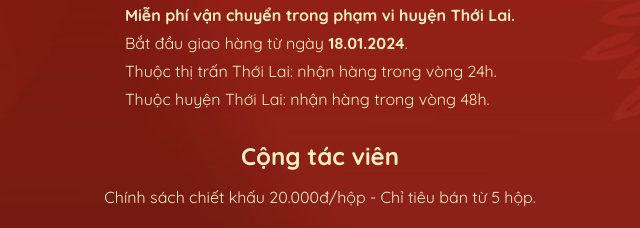
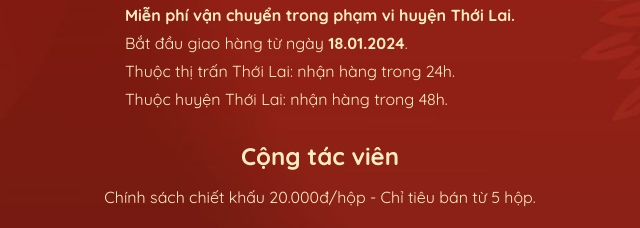
Before and after one commit to devbkl13/locxuan, a plain HTML site: page index.html in a window 1280 px wide. Shown: the part 1259-1487 px from the top of the page, 320-960 px from the left. Drawn offline with Linux system fonts and the light colour scheme.

Commit message:
Shorten text

```diff
--- a/index.html
+++ b/index.html
@@ -44,8 +44,8 @@
                 <div class="detail-content">
                     <div><b>Miễn phí vận chuyển trong phạm vi huyện Thới Lai.</b></div>
                     <div>Bắt đầu giao hàng từ ngày <b>18.01.2024</b>.</div>
-                    <div>Thuộc thị trấn Thới Lai: nhận hàng trong vòng 24h.</div>
-                    <div>Thuộc huyện Thới Lai: nhận hàng trong vòng 48h.</div>
+                    <div>Thuộc thị trấn Thới Lai: nhận hàng trong 24h.</div>
+                    <div>Thuộc huyện Thới Lai: nhận hàng trong 48h.</div>
                 </div>
             </div>
             <div class="collaborators content-row">
```
